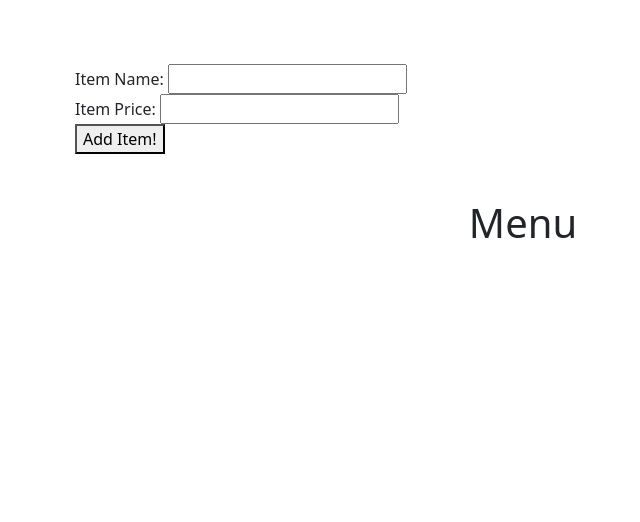
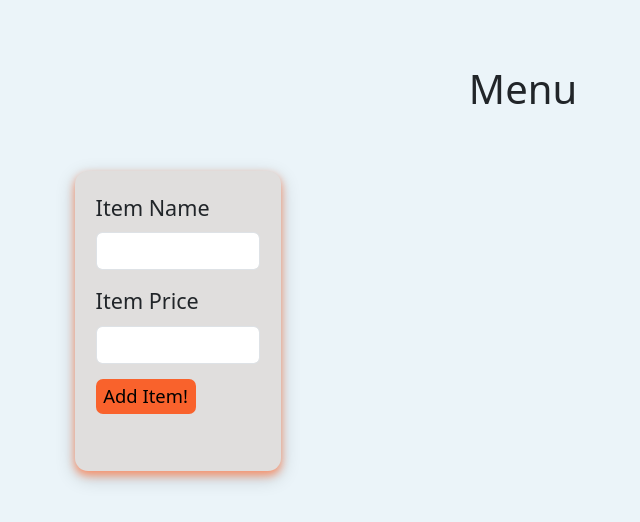
Before and after one commit to Software-Project-F2/Restaurant_Management_System_Frontend, a website: page edit-menu.html in a window 1280 px wide. Shown: the whole page, without its empty margins (117-757 px from the left). Drawn offline with nearby package versions, Linux system fonts and the light colour scheme.

Commit message:
Addeed css to edit menu page

```diff
--- a/edit-menu-styles.css
+++ b/edit-menu-styles.css
@@ -1,11 +1,62 @@
+body{
+    background-color: #ebf4f9;
+}
+
 .container-fluid{
-    padding: 5% 15%;
+    padding: 3% 15%;
 }
 
 #menu{
-    margin: 5% 0;
+    margin: 3% 0;
 }
 
 h1{
+
     text-align: center;
 }
+
+.item-card{
+    height: 300px;
+    margin-top: 50px;
+    background-color: rgb(224, 222, 221);
+    box-shadow: 0 4px 8px 0 rgb(250, 145, 106), 0 6px 20px 0 rgba(0, 0, 0, 0.2);
+    border-radius: 13px;
+    padding: 10%;
+    text-align: center;
+}
+
+.col-lg-3{
+    /* border: 1px solid blue; */
+}
+
+.row{
+    /* border: 2px dotted red; */
+}
+
+input{
+    margin-bottom: 15px;
+}
+
+label{
+    font-size: 1.35rem;
+    font-weight: 400;
+}
+
+.butn{
+    font-size: 1.15rem;
+    border: none;
+    width: 100px;
+    height: 35px;
+    border-radius: 7px;
+    background-color: rgb(249, 98, 44);
+}
+
+.butn:hover{
+    background-color: white;
+    border: 1px solid rgb(255, 68, 0);
+    color: rgb(255, 68, 0);
+}
+
+.item-price{
+    color: rgb(255, 68, 0);
+}
--- a/edit-menu.html
+++ b/edit-menu.html
@@ -11,16 +11,23 @@
 <body>
 
     <div class="container-fluid">
-        <form action="/edit-menu.html" name="items-from">
-            Item Name: <input type="text" name="iName"><br>
-            Item Price: <input type="text" name="iPrice"><br>
-        </form>
 
-        <button onclick="addItem()">Add Item!</button>
 
         <section id="menu">
             <h1>Menu</h1>
-            <div class="row row1"></div>
+            <div class="row row1">
+                <div class="col-lg-3 col-md-6">
+                    <div class="item-card inp-card" style="text-align: left;">
+                        <form action="/edit-menu.html" name="items-from">
+                            <label class="form-label">Item Name</label>
+                            <input type="text" name="iName" class="form-control">
+                            <label class="form-label">Item Price</label>
+                            <input type="text" name="iPrice" class="form-control">
+                        </form>
+                        <button class="butn" onclick="addItem()">Add Item!</button>
+                    </div>
+                </div>
+            </div>
 
         </section>
     </div>
@@ -28,13 +35,12 @@
     <script>
 
         let rowCount = 1;
-        let itemCount = 0;
+        let itemCount = 1;
 
         function addItem(){
 
             let itemName = document.querySelector("input[name=iName]");
             let itemPrice = document.querySelector("input[name=iPrice]");
-            console.log(itemName + " " + itemPrice);
 
             itemCount++;
 
@@ -48,8 +54,11 @@
                 currentRow.classList.add("row", "row"+ rowCount);
                 menu.appendChild(currentRow);
             }
+            let column = document.createElement("div");
+            column.classList.add("col-lg-3", "col-md-6")
+            currentRow.appendChild(column);
             let itemCard = document.createElement("div");
-            itemCard.classList.add("item-card", "col-lg-3");
+            itemCard.classList.add("item-card", );
             let name = document.createElement("h3");
             name.classList.add("item-name");
             name.innerHTML = itemName.value;
@@ -58,7 +67,7 @@
             price.classList.add("item-price");
             price.innerHTML = itemPrice.value;
             itemCard.appendChild(price);
-            currentRow.appendChild(itemCard);
+            column.appendChild(itemCard);
 
             itemName.value = "";
             itemPrice.value = "";
```
